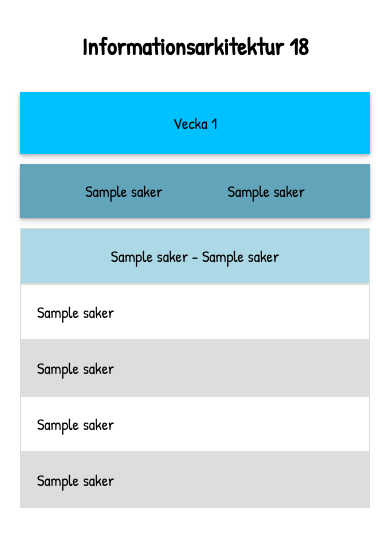
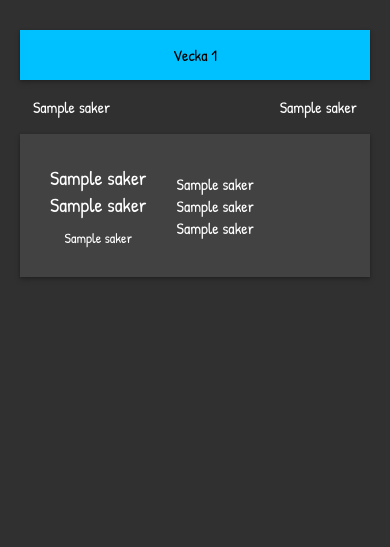
Before and after one commit to belismau/MAU-Schema, a Flask app: template templates/index.html in a window 390 px wide. Shown: the top 547 px of the page. Run offline with Flask 2, Linux system fonts and the light colour scheme; the template is opened without the code that fills it: most values are stand-ins (such as "Sample title", 1, 10 or a date in 2020).

Commit message:
Skissar mobilversion

```diff
--- a/app.py
+++ b/app.py
@@ -25,7 +25,7 @@ def index():
   saker = []
 
   try:
-    g = urllib.request.urlopen('https://schema.mau.se/setup/jsp/SchemaICAL.ics?startDatum=idag&intervallTyp=m&intervallAntal=6&sprak=SV&sokMedAND=true&forklaringar=true&resurser=p.TGIAA18h', timeout=8)
+    g = urllib.request.urlopen('https://schema.mau.se/setup/jsp/SchemaICAL.ics?startDatum=idag&intervallTyp=m&intervallAntal=6&sprak=SV&sokMedAND=true&forklaringar=true&resurser=p.TGIAA18h', timeout=4)
     cal = Calendar.from_ical(g.read())
   except:
     g = open('schema.ics','rb')
--- a/static/CSS/style.css
+++ b/static/CSS/style.css
@@ -23,11 +23,10 @@ body {
 
 #mobilediv > p {
   margin: 0;
-  padding: 16px;
+  padding: 14px;
   background: #00c1ff;
   text-align: center;
   box-shadow: 0 3px 6px rgba(0,0,0,0.16), 0 1px 3px rgba(0,0,0,0.23);
-  padding: 20px;
 }
 
 .contentmobile {
@@ -43,22 +42,42 @@ body {
 }
 
 #flex {
-  background: #62a4b9;
-  margin-bottom: 10px;
-  margin-top: 10px;
-  box-shadow: 0 3px 6px rgba(0,0,0,0.16), 0 1px 2px rgba(0,0,0,0.23);
   display: flex;
-  justify-content: space-evenly;
+  justify-content: space-between;
   align-items: center;
+  background: transparent;
+  color: white;
+  box-shadow: none;
+  padding: 0 13px 0 13px;
 }
 
-#clock {
-  background: lightblue;
+#second {
+  color: white;
+  background: #424242;
+  box-shadow: 0 3px 6px rgba(0,0,0,0.16), 0 1px 3px rgba(0,0,0,0.23);
+  display: flex;
+  align-items: center;
+  justify-content: left;
+  padding: 30px;
+}
+
+#second > #clock_local {
+  margin: 0 30px 0 0;
   text-align: center;
 }
 
-.contentmobile > p:nth-child(even) {
-  background-color: #dddddd;
+#second > #clock_local > p {
+  margin: 0px;
+  font-size: 20px;
+}
+
+#second > #clock_local > p:last-child {
+  margin: 10px 0 0 0;
+  font-size: 14px;
+}
+
+#second > #other > p {
+  margin: 0;
 }
 
 table {
@@ -102,11 +121,6 @@ td, th {
   border: 1px solid #dddddd;
 }
 
-h2 {
-  text-align: center;
-  margin: 30px 0 0 0;
-}
-
 @media screen and (max-width: 915px) {
   #computer {
     display: none;
@@ -114,4 +128,7 @@ h2 {
   #mobile {
     display: inline;
   }
+  body {
+    background: #303030;
+  }
 }
--- a/templates/index.html
+++ b/templates/index.html
@@ -6,9 +6,6 @@
         <link rel="stylesheet" type="text/css" href="{{ url_for('static', filename='CSS/style.css') }}">
         <title>Informationsarkitektur 18</title>
     </head>
-    <body>
-
-    <h2> Informationsarkitektur 18 </h2>
 
     <div id="computer">
 
@@ -70,26 +67,40 @@
             <div class="contentmobile">
 
               <div id="flex">
+                <p> {{ i[1] }} </p>
                 <p> {{ i[5] }} </p>
-                <p> {{ i[1] }} </p>
               </div>
 
-              <p id="clock"> {{ i[6] }} - {{ i[7] }} </p>
+              <div id="second">
+                <div id="clock_local">
+                  <p> {{ i[6] }} </p>
+                  <p> {{ i[7] }} </p>
+                  <p> {{ i[8] }} </p>
+                </div>
+                <div id="other">
                   <p> {{ i[3] }} </p>
                   <p> {{ i[2] }} </p>
                   <p> {{ i[4] }} </p>
-              <p> {{ i[8] }} </p>
+                </div>
+              </div>
 
             </div>
           {% else %}
 
               <div class="contentmobile">
 
-                <p id="clock"> {{ i[6] }} - {{ i[7] }} </p>
+                <div id="second">
+                <div id="clock_local">
+                  <p> {{ i[6] }} </p>
+                  <p> {{ i[7] }} </p>
+                  <p> {{ i[8] }} </p>
+                </div>
+                <div id="other">
                   <p> {{ i[3] }} </p>
                   <p> {{ i[2] }} </p>
                   <p> {{ i[4] }} </p>
-                <p> {{ i[8] }} </p>
+                </div>
+              </div>
 
               </div>
           {% endif %}
```
Also changed, not shown: test.html (added). Lines whose indentation alone changed are shown as unchanged.
